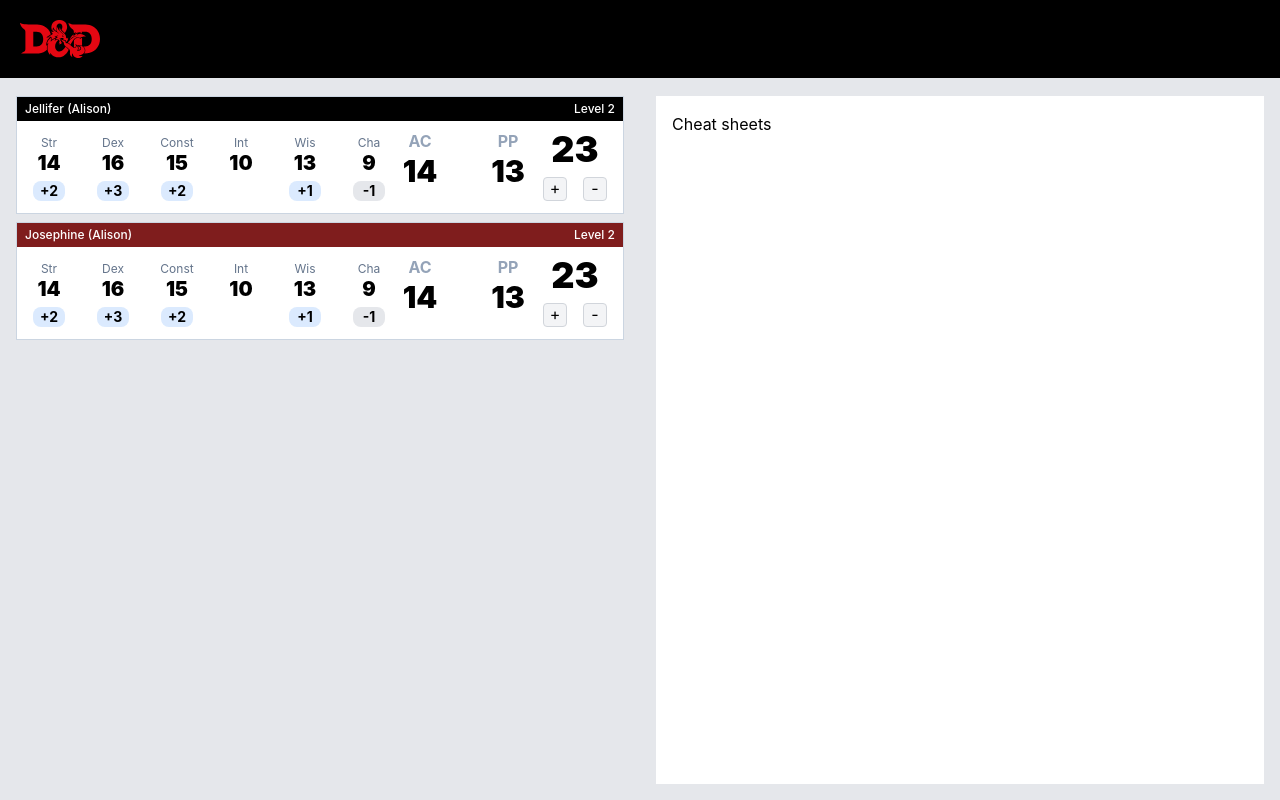
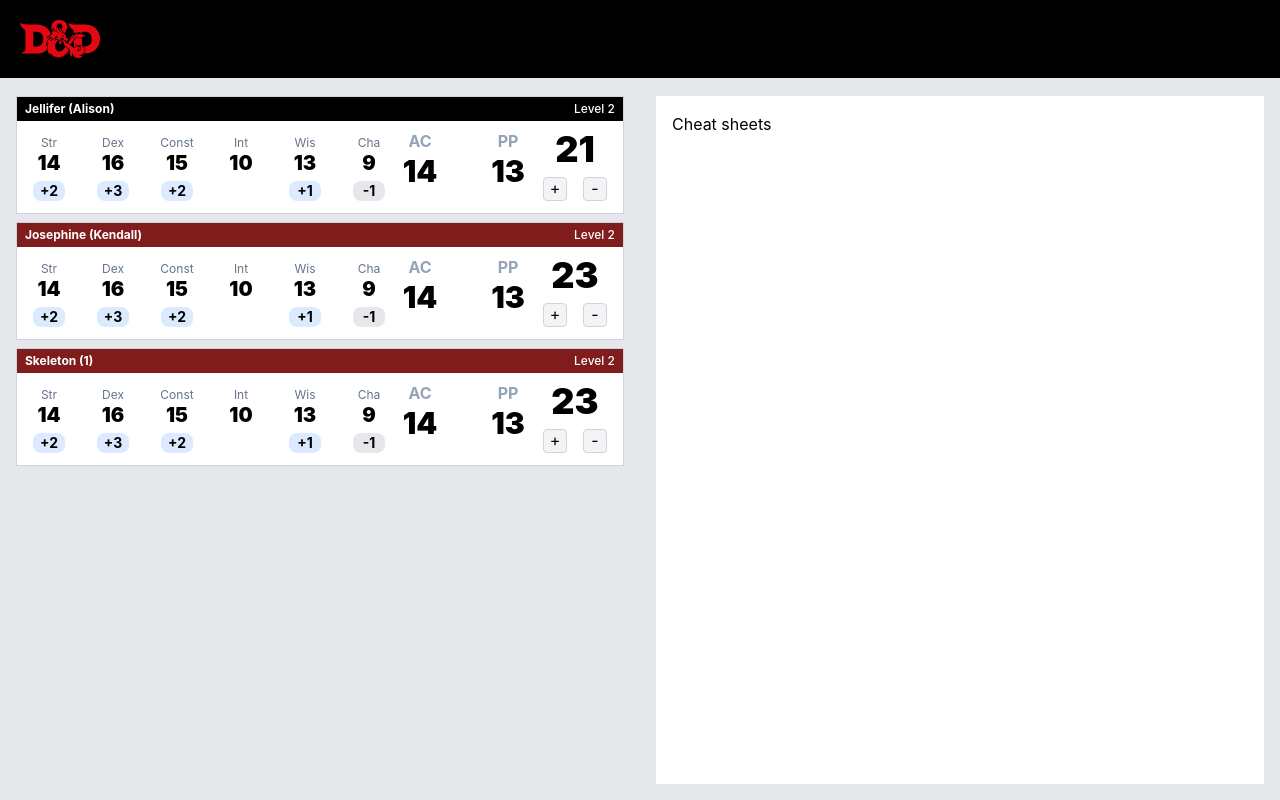
Before and after one commit to cpeak/dmh, a React (Create React App) app: page / in a window 1280 px wide. Built offline with nearby package versions, Linux system fonts and the light colour scheme.

Commit message:
drag and drop working and working well. fuck yes

```diff
--- a/package.json
+++ b/package.json
@@ -6,10 +6,12 @@
     "@testing-library/jest-dom": "^5.16.5",
     "@testing-library/react": "^13.4.0",
     "@testing-library/user-event": "^13.5.0",
+    "framer-motion": "^10.7.0",
+    "motion": "^10.15.5",
     "react": "^18.2.0",
-    "react-beautiful-dnd": "^13.1.1",
     "react-dom": "^18.2.0",
     "react-scripts": "5.0.1",
+    "tailwind": "^4.0.0",
     "web-vitals": "^2.1.4"
   },
   "scripts": {
--- a/src/App.js
+++ b/src/App.js
@@ -1,11 +1,15 @@
-import React from "react";
+import * as React from "react";
+import { useState } from "react";
 import './App.css';
 import logo from './dnd-logo.svg';
 import data from './data/creatures';
-import Creature from './components/Creature';
+import { Reorder } from "framer-motion";
+import { Creature } from './components/Creature';
 
+export default function App() {
 
-function App() {
+  const [items, setItems] = useState(data);
+
   return (
     <div className="">
       <header className="fixed left-0 right-0 p-5 bg-black text-white">
@@ -13,27 +17,17 @@ function App() {
       </header>
       <main className="p-4 grid grid-cols-2 gap-8 pt-24 bg-gray-200 h-screen overflow-y-scroll">
         <section className="">
-          {data
-              .sort((a, b) => a.order - b.order)
-              .map((creature) => (
-                <Creature
-                  key = {creature.id}
-                  npc = {creature.npc}
-                  name = {creature.name}
-                  pc = {creature.pc}
-                  level = {creature.level}
-                  hp = {creature.hp}
-                  ac = {creature.ac}
-                  pp = {creature.pp}
-                  str = {creature.str}
-                  dex = {creature.dex}
-                  const = {creature.const}
-                  int = {creature.int}
-                  wis = {creature.wis}
-                  cha = {creature.cha}
-                />
-              ))}
+
+          <Reorder.Group axis="y" onReorder={setItems} values={items}>
+            {items.map((item) => (
+              <Creature
+                key={item.id}
+                item={item}
+              />
+            ))}
+          </Reorder.Group>
         </section>
+
         <section className="p-4 bg-white">
           <h2>Cheat sheets</h2>
         </section>
@@ -41,5 +35,3 @@ function App() {
     </div>
   );
 }
-
-export default App;
--- /dev/null
+++ b/src/Item.js
@@ -0,0 +1,16 @@
+import * as React from "react";
+import { useMotionValue, Reorder } from "framer-motion";
+
+interface Props {
+  item: string;
+}
+
+export const Item = ({ item }: Props) => {
+  const y = useMotionValue(0);
+
+  return (
+    <Reorder.Item value={item} id={item} style={ y }>
+      <span>{item}</span>
+    </Reorder.Item>
+  );
+};
--- a/src/components/Creature.js
+++ b/src/components/Creature.js
@@ -1,10 +1,10 @@
-import React, {useState, useCallback} from 'react';
+import React, { useState, useCallback } from 'react';
+import { useMotionValue, Reorder } from "framer-motion";
 import Stat from './Stat';
 import Bonus from './Bonus';
 
-function Creature(props) {
-
-    const [count, setCount]=useState(props.hp);
+export const Creature = ({item}: Props) => {
+  const [count, setCount]=useState(item.hp);
   const OnIncrementClick = useCallback((e) => {
     setCount(count+1);
   }, [count]);
@@ -12,57 +12,56 @@ function Creature(props) {
   const OnDecrementClick = useCallback((e) => {
     setCount(count-1);
   }, [count]);
+  const y = useMotionValue(0);
 
   return (
-    <section
-      className="border border-slate-300 font-sans bg-white mb-2"
-      id={props.id}
-    >
-      <header className={`${props.npc ? 'bg-red-900': 'bg-black'} py-1 px-2 flex justify-between gap-4 text-white text-xs font-medium`}>
-        <h2>{props.name} ({props.pc})</h2>
-        <p>Level {props.level}</p>
+    <Reorder.Item value={item} id={item} style={y}>
+      <section className="border border-slate-300 font-sans bg-white mb-2">
+        <header className={`${item.npc ? 'bg-red-900': 'bg-black'} py-1 px-2 flex justify-between gap-4 text-white text-xs font-medium`}>
+          <h2 className="font-bold">{item.name} ({item.pc})</h2>
+          <p>Level {item.level}</p>
       </header>
       <main className="px-2 py-2 pb-3 flex justify-between">
         <div className="flex gap-4">
           <section className="w-12 text-center">
             <span className="text-slate-500 text-xs">Str</span>
-            <Stat value={props.str} />
-            <Bonus value={props.str} />
+            <Stat value={item.str} />
+            <Bonus value={item.str} />
           </section>
           <section className="w-12 text-center">
             <span className="text-slate-500 text-xs">Dex</span>
-            <Stat value={props.dex} />
-            <Bonus value={props.dex} />
+            <Stat value={item.dex} />
+            <Bonus value={item.dex} />
           </section>
           <section className="w-12 text-center">
             <span className="text-slate-500 text-xs">Const</span>
-            <Stat value={props.const} />
-            <Bonus value={props.const} />
+            <Stat value={item.const} />
+            <Bonus value={item.const} />
           </section>
           <section className="w-12 text-center">
             <span className="text-slate-500 text-xs">Int</span>
-            <Stat value={props.int} />
-            <Bonus value={props.int} />
+            <Stat value={item.int} />
+            <Bonus value={item.int} />
           </section>
           <section className="w-12 text-center">
             <span className="text-slate-500 text-xs">Wis</span>
-            <Stat value={props.wis} />
-            <Bonus value={props.wis} />
+            <Stat value={item.wis} />
+            <Bonus value={item.wis} />
           </section>
           <section className="w-12 text-center">
             <span className="text-slate-500 text-xs">Cha</span>
-            <Stat value={props.cha} />
-            <Bonus value={props.cha} />
+            <Stat value={item.cha} />
+            <Bonus value={item.cha} />
           </section>
         </div>
         <div className="flex gap-10">
           <section className="w-12 text-center">
             <span className="font-bold text-slate-400">AC</span>
-            <h3 className="text-3xl mb-2 font-black">{ props.ac }</h3>
+            <h3 className="text-3xl mb-2 font-black">{ item.ac }</h3>
           </section>
           <section className="w-12 text-center">
             <span className="font-bold text-slate-400">PP</span>
-            <h3 className="text-3xl mb-2 font-black">{ props.pp }</h3>
+            <h3 className="text-3xl mb-2 font-black">{ item.pp }</h3>
           </section>
         </div>
         <div className="text-center w-20">
@@ -74,7 +73,6 @@ function Creature(props) {
         </div>
       </main>
       </section>
-  )
-}
-
-export default Creature;
+    </Reorder.Item>
+  );
+};
--- a/src/data/creatures.js
+++ b/src/data/creatures.js
@@ -5,7 +5,7 @@ const data = [
     name: "Jellifer",
     pc: "Alison",
     level: 2,
-    hp: 23,
+    hp: 21,
     ac: 14,
     pp: 13,
     str: 14,
@@ -19,7 +19,23 @@ const data = [
     id: '2',
     npc: true,
     name: "Josephine",
-    pc: "Alison",
+    pc: "Kendall",
+    level: 2,
+    hp: 23,
+    ac: 14,
+    pp: 13,
+    str: 14,
+    dex: 16,
+    const: 15,
+    int: 10,
+    wis: 13,
+    cha: 9,
+  },
+  {
+    id: '3',
+    npc: true,
+    name: "Skeleton",
+    pc: "1",
     level: 2,
     hp: 23,
     ac: 14,
--- /dev/null
+++ b/src/temp.js
@@ -0,0 +1,23 @@
+
+        <section className="">
+          {data
+              .sort((a, b) => a.order - b.order)
+              .map((creature) => (
+                <Creature
+                  key = {creature.id}
+                  npc = {creature.npc}
+                  name = {creature.name}
+                  pc = {creature.pc}
+                  level = {creature.level}
+                  hp = {creature.hp}
+                  ac = {creature.ac}
+                  pp = {creature.pp}
+                  str = {creature.str}
+                  dex = {creature.dex}
+                  const = {creature.const}
+                  int = {creature.int}
+                  wis = {creature.wis}
+                  cha = {creature.cha}
+                />
+              ))}
+        </section>
```
Also changed, not shown: 1 other file (tests, documents, lock files or other folders). Lines whose indentation alone changed are shown as unchanged.
